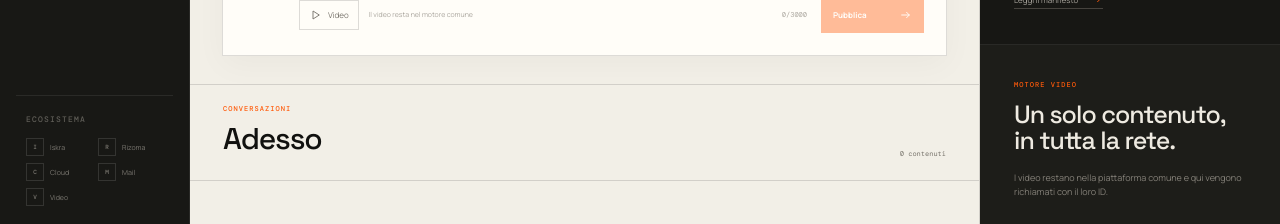
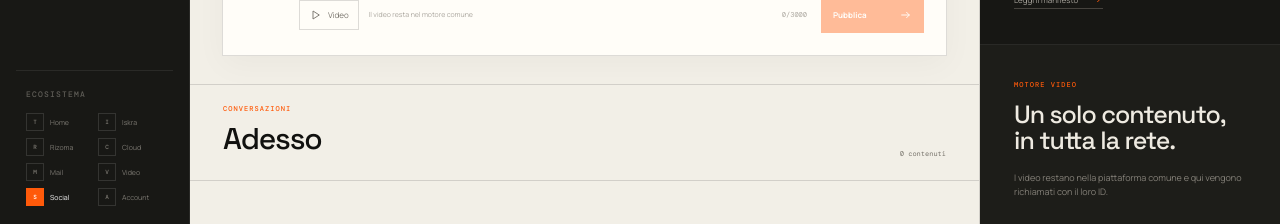
Before and after one commit to Karazakis/tecnosocialismo-social, a Next.js app: page / in a window 1280 px wide. Shown: the part 576-800 px from the top of the page. Built offline with nearby package versions, Linux system fonts and the light colour scheme.

Commit message:
Add complete ecosystem navigation to Social

```diff
--- a/app/globals.css
+++ b/app/globals.css
@@ -26,7 +26,7 @@ svg { width:18px; height:18px; fill:none; stroke:currentColor; stroke-width:1.7;
 .side-panel p { margin:0 0 13px; color:#5f5d57; font:500 8px "DM Mono",monospace; letter-spacing:.15em; }.side-panel nav { display:grid; gap:3px; }
 .side-panel nav button { position:relative; min-height:39px; padding:0 10px; display:flex; align-items:center; gap:11px; border:0; color:#97938b; background:transparent; text-align:left; font-size:10px; transition:.17s; }.side-panel nav button:hover { color:#fff; background:rgba(255,255,255,.05); }.side-panel nav button.active { color:#fff; background:rgba(255,90,10,.12); }.side-panel nav button.active::before { content:""; position:absolute; left:0; top:10px; bottom:10px; width:2px; background:var(--orange); }.side-panel nav svg { width:15px; color:#6f6c65; }.side-panel nav button.active svg { color:var(--orange); }
 .principles { margin-top:25px; padding:20px 10px 0; border-top:1px solid rgba(255,255,255,.08); }.principles div { min-height:27px; display:flex; align-items:center; gap:8px; color:#7e7a73; font-size:8px; }.principles b { color:var(--orange); font:500 7px "DM Mono",monospace; }
-.suite { margin-top:auto; padding:18px 10px 0; display:grid; grid-template-columns:1fr 1fr; gap:7px; border-top:1px solid rgba(255,255,255,.08); }.suite p { grid-column:1/-1; margin-bottom:7px; }.suite a { display:flex; align-items:center; gap:6px; color:#7c7972; text-decoration:none; font-size:7px; }.suite a:hover { color:#fff; }.suite i { width:18px; height:18px; display:grid; place-items:center; border:1px solid rgba(255,255,255,.12); font:500 6px "DM Mono",monospace; font-style:normal; }.mobile-scrim { display:none; }
+.suite { margin-top:auto; padding:18px 10px 0; display:grid; grid-template-columns:1fr 1fr; gap:7px; border-top:1px solid rgba(255,255,255,.08); }.suite p { grid-column:1/-1; margin-bottom:7px; }.suite a { display:flex; align-items:center; gap:6px; color:#7c7972; text-decoration:none; font-size:7px; }.suite a:hover { color:#fff; }.suite i { width:18px; height:18px; display:grid; place-items:center; border:1px solid rgba(255,255,255,.12); font:500 6px "DM Mono",monospace; font-style:normal; }.suite a.current { color:#fff; }.suite a.current i { color:#fff;border-color:var(--orange);background:var(--orange); }.mobile-scrim { display:none; }
 
 .feed-column { min-width:0; background:var(--paper); border-right:1px solid var(--line); }
 .feed-intro { min-height:350px; padding:66px 52px 45px; color:#eeeae1; background:var(--black); border-bottom:1px solid rgba(255,255,255,.09); }
--- a/app/social-app.tsx
+++ b/app/social-app.tsx
@@ -7,6 +7,16 @@ import type { PublicComment, PublicPost } from "@/lib/social";
 
 const VIDEO_ORIGIN = "https://video.tecnosocialismo.com";
 const SOCIAL_ORIGIN = "https://social.tecnosocialismo.com";
+const suiteLinks = [
+  { label: "Home", href: "https://tecnosocialismo.com", mark: "T" },
+  { label: "Iskra", href: "https://iskra.tecnosocialismo.com", mark: "I" },
+  { label: "Rizoma", href: "https://rizoma.tecnosocialismo.com", mark: "R" },
+  { label: "Cloud", href: "https://cloud.tecnosocialismo.com", mark: "C" },
+  { label: "Mail", href: "https://mail.tecnosocialismo.com", mark: "M" },
+  { label: "Video", href: VIDEO_ORIGIN, mark: "V" },
+  { label: "Social", href: SOCIAL_ORIGIN, mark: "S", current: true },
+  { label: "Account", href: "https://login.tecnosocialismo.com", mark: "A" },
+];
 
 export function SocialApp({ user }: { user: SuiteUser | null }) {
   const [posts, setPosts] = useState<PublicPost[]>([]);
@@ -70,7 +80,7 @@ export function SocialApp({ user }: { user: SuiteUser | null }) {
           {user && <button className={activeAuthor === user.id ? "active" : ""} onClick={() => { setActiveAuthor(user.id); setMenuOpen(false); }}><Icon name="user" />Il mio profilo</button>}
         </nav>
         <div className="principles"><p>COME FUNZIONA</p><div><b>01</b> Ordine cronologico</div><div><b>02</b> Nessuna pubblicità</div><div><b>03</b> Regole leggibili</div></div>
-        <div className="suite"><p>ECOSISTEMA</p><a href="https://iskra.tecnosocialismo.com"><i>I</i>Iskra</a><a href="https://rizoma.tecnosocialismo.com"><i>R</i>Rizoma</a><a href="https://cloud.tecnosocialismo.com"><i>C</i>Cloud</a><a href="https://mail.tecnosocialismo.com"><i>M</i>Mail</a><a href={VIDEO_ORIGIN}><i>V</i>Video</a></div>
+        <div className="suite"><p>ECOSISTEMA</p>{suiteLinks.map((link) => <a className={link.current ? "current" : ""} aria-current={link.current ? "page" : undefined} href={link.href} key={link.label}><i>{link.mark}</i>{link.label}</a>)}</div>
       </aside>
       {menuOpen && <button className="mobile-scrim" onClick={() => setMenuOpen(false)} aria-label="Chiudi menu" />}
 
```
